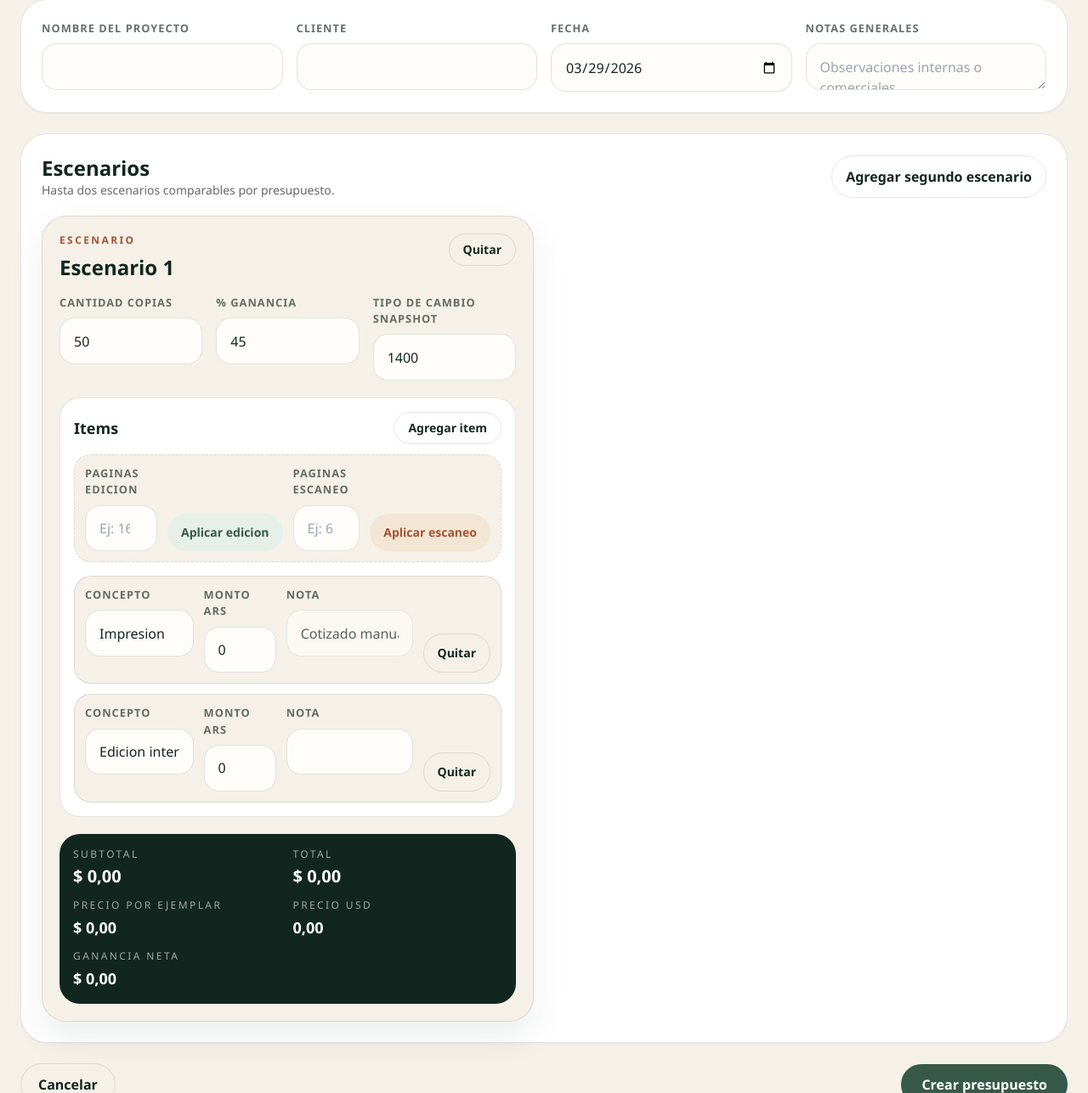
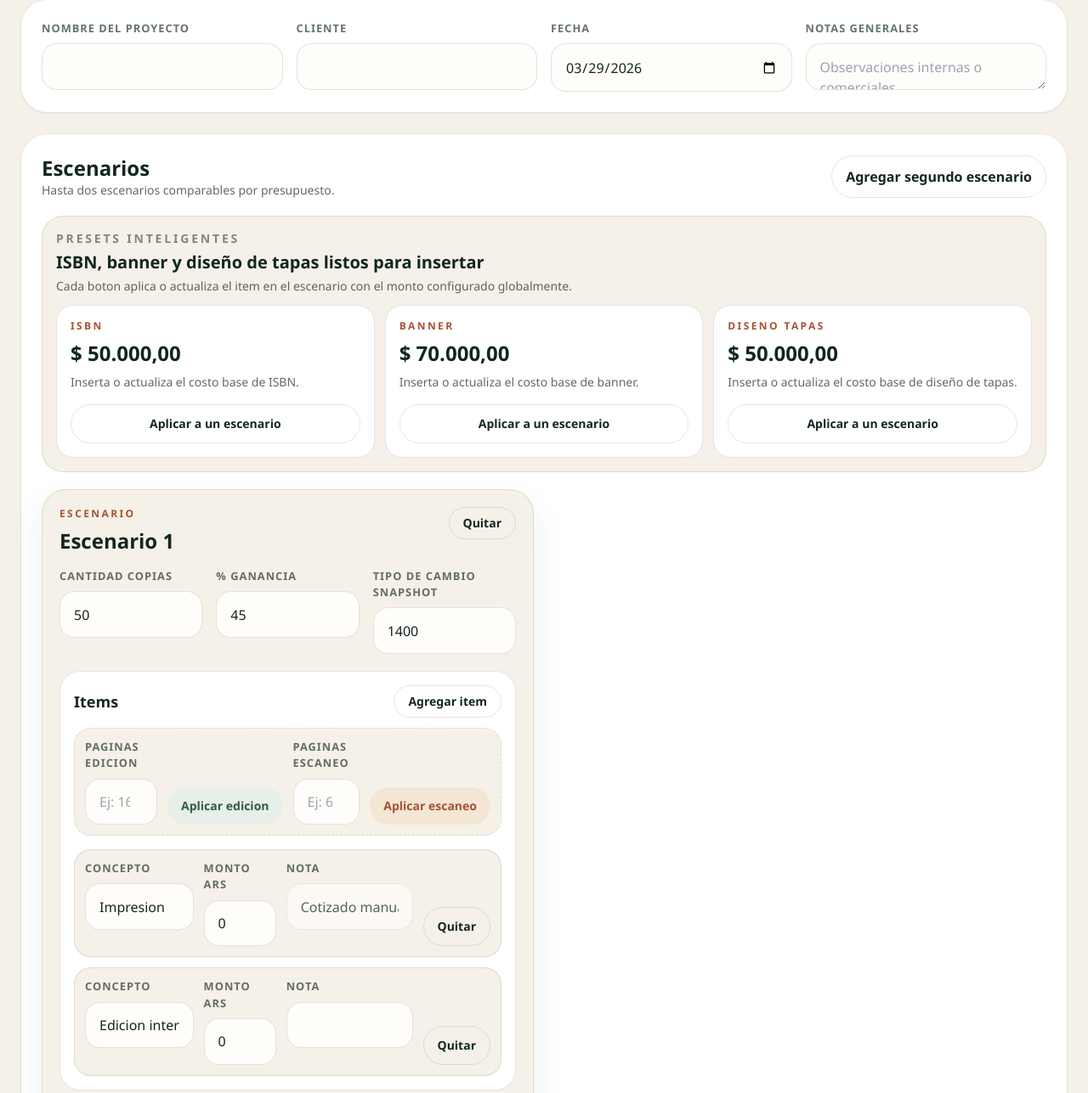
Before and after one commit to juanpablobaez1992/editorial-presupuestos-mvc, a FastAPI app: page /presupuestos/nuevo in a window 1280 px wide. Shown: the part 278-1565 px from the top of the page at 85% size. Run offline with FastAPI, Linux system fonts and the light colour scheme; data comes from the database, SQL or seed files in the repository; some libraries are stand-ins or nearby versions.

Commit message:
feat: agregar presets inteligentes, tests y README visual

```diff
--- a/controllers/config_controller.py
+++ b/controllers/config_controller.py
@@ -15,6 +15,7 @@ router = APIRouter()
 async def ver_configuracion(request: Request):
     configuracion = obtener_configuracion()
     return templates.TemplateResponse(
+        request,
         "config.html",
         {
             "request": request,
--- a/controllers/presupuesto_controller.py
+++ b/controllers/presupuesto_controller.py
@@ -7,7 +7,7 @@ from fastapi.responses import HTMLResponse, JSONResponse, StreamingResponse
 
 from models import presupuesto_model
 from models.calculations import calcular_escenario_completo
-from models.config_model import obtener_configuracion
+from models.config_model import obtener_catalogo_presets, obtener_configuracion
 from models.schemas import CalculoEscenarioRequest, PresupuestoCreate, PresupuestoUpdate
 from services.export_service import generar_excel_presupuesto
 from views import templates
@@ -20,6 +20,7 @@ router = APIRouter()
 async def dashboard(request: Request, q: str = Query(default="")):
     presupuestos = presupuesto_model.obtener_todos(q or None)
     return templates.TemplateResponse(
+        request,
         "dashboard.html",
         {
             "request": request,
@@ -32,6 +33,7 @@ async def dashboard(request: Request, q: str = Query(default="")):
 @router.get("/presupuestos/nuevo", response_class=HTMLResponse)
 async def formulario_nuevo_presupuesto(request: Request):
     configuracion = obtener_configuracion()
+    presets_costos = obtener_catalogo_presets(configuracion)
     presupuesto_inicial = {
         "nombre_proyecto": "",
         "cliente": "",
@@ -59,12 +61,14 @@ async def formulario_nuevo_presupuesto(request: Request):
         ],
     }
     return templates.TemplateResponse(
+        request,
         "presupuesto_form.html",
         {
             "request": request,
             "modo": "crear",
             "presupuesto": presupuesto_inicial,
             "configuracion": configuracion,
+            "presets_costos": presets_costos,
         },
     )
 
@@ -87,6 +91,7 @@ async def ver_presupuesto(request: Request, presupuesto_id: str):
     if presupuesto is None:
         raise HTTPException(status_code=404, detail="Presupuesto no encontrado.")
     return templates.TemplateResponse(
+        request,
         "presupuesto_detail.html",
         {
             "request": request,
@@ -101,13 +106,16 @@ async def editar_presupuesto(request: Request, presupuesto_id: str):
     if presupuesto is None:
         raise HTTPException(status_code=404, detail="Presupuesto no encontrado.")
     configuracion = obtener_configuracion()
+    presets_costos = obtener_catalogo_presets(configuracion)
     return templates.TemplateResponse(
+        request,
         "presupuesto_form.html",
         {
             "request": request,
             "modo": "editar",
             "presupuesto": presupuesto,
             "configuracion": configuracion,
+            "presets_costos": presets_costos,
         },
     )
 
--- a/database.py
+++ b/database.py
@@ -74,6 +74,9 @@ def init_database() -> None:
             "tipo_de_cambio": "1400",
             "tarifa_edicion_por_pagina": "800",
             "tarifa_escaneo_por_pagina": "500",
+            "preset_isbn": "50000",
+            "preset_banner": "70000",
+            "preset_diseno_tapas": "50000",
         }
         connection.executemany(
             """
--- a/models/config_model.py
+++ b/models/config_model.py
@@ -7,11 +7,14 @@ from database import get_connection
 def obtener_configuracion() -> dict:
     with get_connection() as connection:
         cursor = connection.execute(
-            "SELECT clave, valor FROM configuracion WHERE clave IN (?, ?, ?)",
+            "SELECT clave, valor FROM configuracion WHERE clave IN (?, ?, ?, ?, ?, ?)",
             (
                 "tipo_de_cambio",
                 "tarifa_edicion_por_pagina",
                 "tarifa_escaneo_por_pagina",
+                "preset_isbn",
+                "preset_banner",
+                "preset_diseno_tapas",
             ),
         )
         data = {row["clave"]: float(row["valor"]) for row in cursor.fetchall()}
@@ -20,8 +23,38 @@ def obtener_configuracion() -> dict:
         tipo_de_cambio=data.get("tipo_de_cambio", 1400),
         tarifa_edicion_por_pagina=data.get("tarifa_edicion_por_pagina", 800),
         tarifa_escaneo_por_pagina=data.get("tarifa_escaneo_por_pagina", 500),
+        preset_isbn=data.get("preset_isbn", 50000),
+        preset_banner=data.get("preset_banner", 70000),
+        preset_diseno_tapas=data.get("preset_diseno_tapas", 50000),
     )
     return configuracion.model_dump()
+
+
+def obtener_catalogo_presets(configuracion: dict | None = None) -> list[dict]:
+    config = configuracion or obtener_configuracion()
+    return [
+        {
+            "clave": "isbn",
+            "nombre": "ISBN",
+            "monto": config["preset_isbn"],
+            "nota": "Preset base de registro editorial.",
+            "descripcion": "Inserta o actualiza el costo base de ISBN.",
+        },
+        {
+            "clave": "banner",
+            "nombre": "Banner",
+            "monto": config["preset_banner"],
+            "nota": "Preset base de pieza promocional.",
+            "descripcion": "Inserta o actualiza el costo base de banner.",
+        },
+        {
+            "clave": "diseno_tapas",
+            "nombre": "Diseno tapas",
+            "monto": config["preset_diseno_tapas"],
+            "nota": "Preset base de diseño de tapas.",
+            "descripcion": "Inserta o actualiza el costo base de diseño de tapas.",
+        },
+    ]
 
 
 def actualizar_configuracion(datos: ConfiguracionUpdate) -> dict:
@@ -29,6 +62,9 @@ def actualizar_configuracion(datos: ConfiguracionUpdate) -> dict:
         "tipo_de_cambio": datos.tipo_de_cambio,
         "tarifa_edicion_por_pagina": datos.tarifa_edicion_por_pagina,
         "tarifa_escaneo_por_pagina": datos.tarifa_escaneo_por_pagina,
+        "preset_isbn": datos.preset_isbn,
+        "preset_banner": datos.preset_banner,
+        "preset_diseno_tapas": datos.preset_diseno_tapas,
     }
     with get_connection() as connection:
         connection.executemany(
--- a/models/schemas.py
+++ b/models/schemas.py
@@ -137,6 +137,9 @@ class ConfiguracionBase(BaseModel):
     tipo_de_cambio: float = Field(..., gt=0)
     tarifa_edicion_por_pagina: float = Field(..., ge=0)
     tarifa_escaneo_por_pagina: float = Field(..., ge=0)
+    preset_isbn: float = Field(..., ge=0)
+    preset_banner: float = Field(..., ge=0)
+    preset_diseno_tapas: float = Field(..., ge=0)
 
 
 class ConfiguracionUpdate(ConfiguracionBase):
--- a/requirements.txt
+++ b/requirements.txt
@@ -4,3 +4,4 @@ jinja2>=3.1,<4
 python-multipart>=0.0.9,<1
 openpyxl>=3.1,<4
 pydantic>=2.8,<3
+pytest>=8,<9
--- a/views/templates/presupuesto_form.html
+++ b/views/templates/presupuesto_form.html
@@ -53,6 +53,29 @@
             <button type="button" id="agregar-escenario" class="rounded-full border border-black/10 px-4 py-3 font-semibold transition hover:border-bosque hover:text-bosque">
                 Agregar segundo escenario
             </button>
+        </div>
+        <div class="mb-5 rounded-[1.6rem] border border-black/10 bg-hoja p-4">
+            <div class="mb-3 flex flex-col gap-1">
+                <p class="text-sm font-semibold uppercase tracking-[0.2em] text-black/45">Presets inteligentes</p>
+                <h3 class="text-xl font-black">ISBN, banner y diseño de tapas listos para insertar</h3>
+                <p class="text-sm text-black/60">Cada boton aplica o actualiza el item en el escenario con el monto configurado globalmente.</p>
+            </div>
+            <div class="grid gap-3 md:grid-cols-3">
+                {% for preset in presets_costos %}
+                <article class="rounded-[1.25rem] border border-black/10 bg-white p-4">
+                    <p class="text-xs font-semibold uppercase tracking-[0.2em] text-ladrillo">{{ preset.nombre }}</p>
+                    <p class="mt-2 text-2xl font-black">{{ preset.monto | ars }}</p>
+                    <p class="mt-2 text-sm text-black/60">{{ preset.descripcion }}</p>
+                    <button
+                        type="button"
+                        class="preset-global-btn mt-4 w-full rounded-full border border-black/10 px-4 py-3 text-sm font-semibold transition hover:border-bosque hover:text-bosque"
+                        data-preset-clave="{{ preset.clave }}"
+                    >
+                        Aplicar a un escenario
+                    </button>
+                </article>
+                {% endfor %}
+            </div>
         </div>
         <div id="escenarios-container" class="grid gap-6 xl:grid-cols-2"></div>
     </section>
@@ -176,6 +199,7 @@
 <script>
     const NOTA_IMPRESION = "Cotizado manualmente en https://print.livriz.com";
     const configuracion = {{ configuracion | tojson }};
+    const presetsCostos = {{ presets_costos | tojson }};
     const presupuestoInicial = {{ presupuesto | tojson }};
     const modoFormulario = "{{ modo }}";
     const presupuestoId = "{{ presupuesto.id if presupuesto.id else '' }}";
@@ -187,6 +211,10 @@
 
     function esItemImpresion(nombre) {
         return String(nombre || "").toLowerCase().includes("impres");
+    }
+
+    function obtenerDefinicionPreset(clave) {
+        return presetsCostos.find((preset) => preset.clave === clave) || null;
     }
 
     function crearInputItem(item = {}) {
@@ -254,6 +282,18 @@
         row.querySelector('[data-field="nota"]').classList.remove("opacity-70");
     }
 
+    function aplicarPresetCosto(card, clavePreset) {
+        const preset = obtenerDefinicionPreset(clavePreset);
+        if (!preset) {
+            mostrarToast("No se encontro el preset solicitado.", "error");
+            return;
+        }
+        const itemsContainer = card.querySelector(".items-container");
+        upsertItemTarifado(itemsContainer, preset.nombre, Number(preset.monto || 0), preset.nota || "");
+        programarPreview();
+        mostrarToast(`${preset.nombre} aplicado en ${card.querySelector('[data-field="nombre"]').value || "el escenario"}.`);
+    }
+
     function crearEscenarioCard(escenario = {}) {
         const fragment = escenarioTemplate.content.cloneNode(true);
         const card = fragment.querySelector(".escenario-card");
@@ -310,6 +350,26 @@
         });
 
         return card;
+    }
+
+    function seleccionarEscenarioYAplicarPreset(clavePreset) {
+        const cards = Array.from(escenariosContainer.children);
+        if (!cards.length) {
+            mostrarToast("Primero crea al menos un escenario.", "error");
+            return;
+        }
+        if (cards.length === 1) {
+            aplicarPresetCosto(cards[0], clavePreset);
+            return;
+        }
+        const nombres = cards.map((card, index) => `${index + 1}. ${card.querySelector('[data-field="nombre"]').value || `Escenario ${index + 1}`}`);
+        const seleccion = window.prompt(`Indica el numero del escenario donde quieres aplicar el preset:\n${nombres.join("\n")}`, "1");
+        const indice = Number(seleccion) - 1;
+        if (!Number.isInteger(indice) || indice < 0 || indice >= cards.length) {
+            mostrarToast("No se aplico el preset porque la seleccion no fue valida.", "error");
+            return;
+        }
+        aplicarPresetCosto(cards[indice], clavePreset);
     }
 
     function refrescarBotonEscenario() {
@@ -402,6 +462,10 @@
         programarPreview();
     });
 
+    document.querySelectorAll(".preset-global-btn").forEach((button) => {
+        button.addEventListener("click", () => seleccionarEscenarioYAplicarPreset(button.dataset.presetClave));
+    });
+
     form.addEventListener("submit", async (event) => {
         event.preventDefault();
         const payload = serializarFormulario();
```
Also changed, not shown: tests/conftest.py (added, +25 -0 lines), tests/test_api.py (added, +118 -0 lines), tests/test_calculations.py (added, +42 -0 lines), tests/test_config_model.py (added, +51 -0 lines), views/templates/config.html (+28 -2 lines), README.md.
